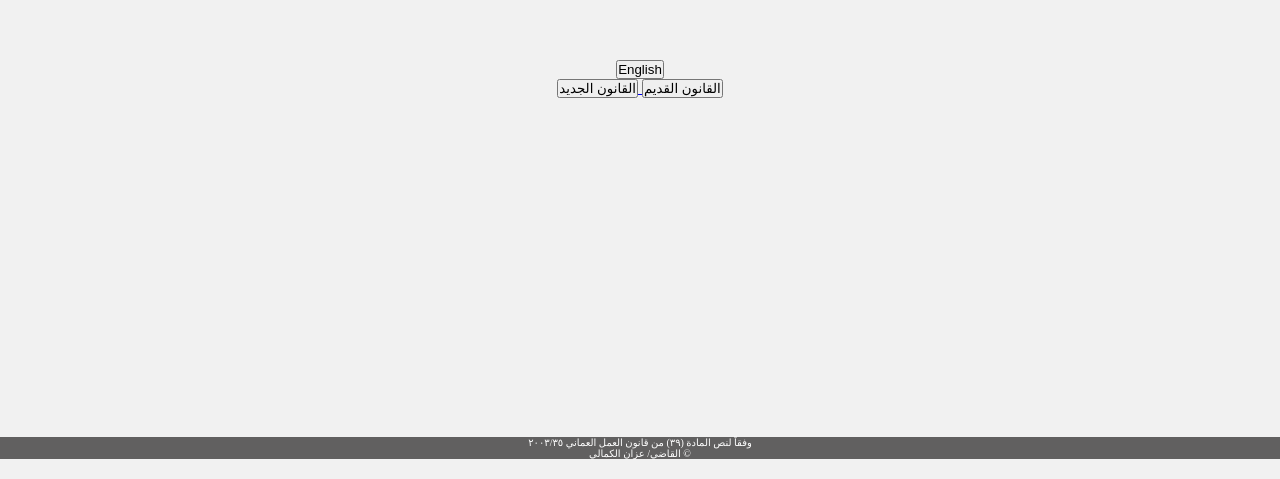
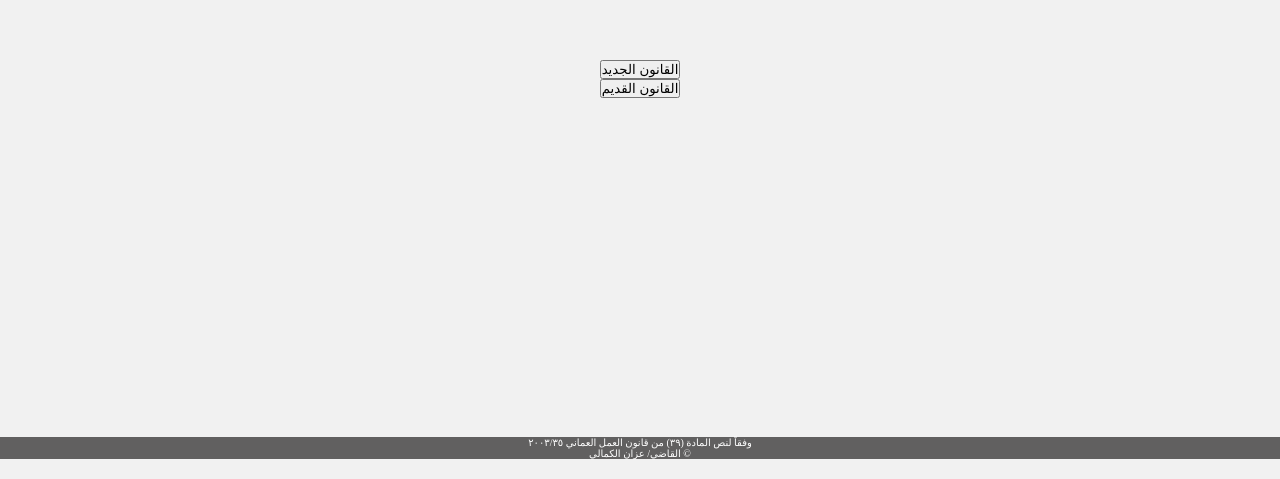
Before and after one commit to zezokam/Twolaborlaws, a plain HTML site: page Index.html in a window 1280 px wide. Shown: the part 341-820 px from the top of the page. Drawn offline with Linux system fonts and the light colour scheme; a web font is replaced by a local one.

Commit message:
Update Index.html

```diff
--- a/Index.html
+++ b/Index.html
@@ -4,11 +4,8 @@
     <meta name="viewport" content="width=device-width, initial-scale=1.0">
     <title>حاسبة مكافأة نهاية الخدمة</title>
     <link rel="stylesheet" href="styleoo.css">
-    <script src="gratuity.js"></script>
 </head>
 <body>
-    <button id="languageButton" onclick="changeLanguage()">English</button>
-        <div>
             <a href="new_law.html">
                 <button>القانون الجديد</button>
             </a>
```
